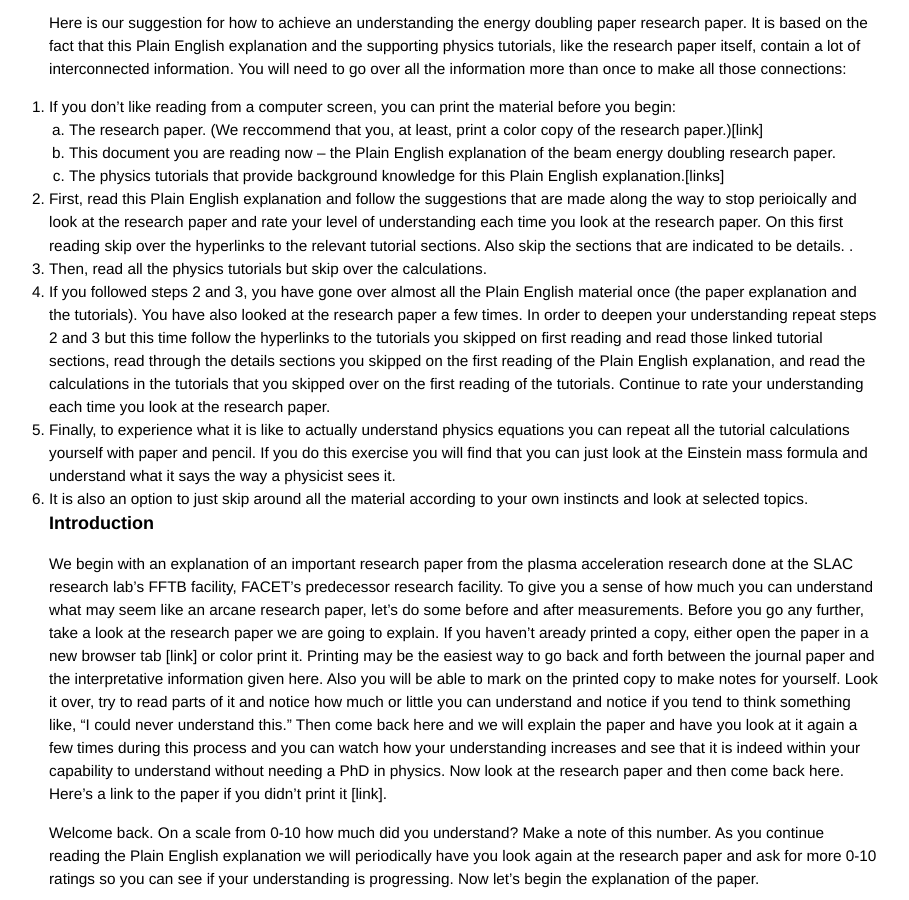
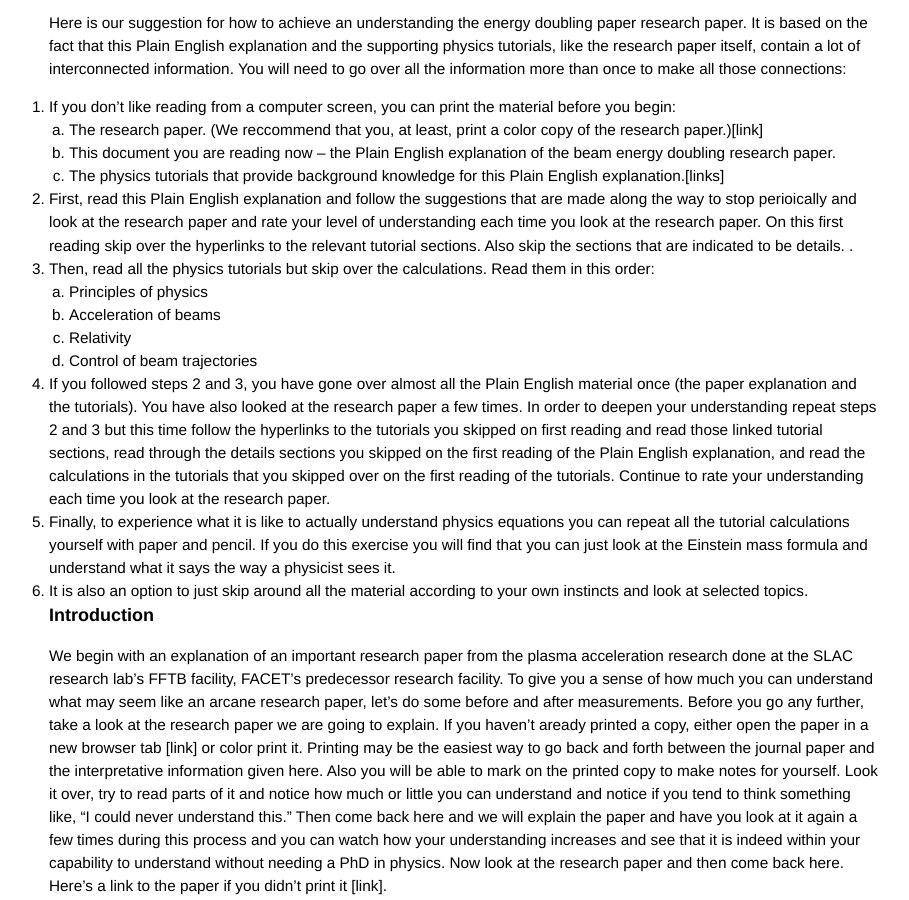
Before and after one commit to grbfacet/facet, a Jekyll site: the page built from energy-doubling-exposition.md, in a window 1280 px wide and 900 px high, scrolled down 310 px. Shown: the whole window, without its empty margins (176-1085 px from the left). Built offline with Jekyll 4.4.1, drawn with Linux system fonts in a browser that asks for light colours.

Commit message:
Update energy-doubling-exposition.md

```diff
--- a/energy-doubling-exposition.md
+++ b/energy-doubling-exposition.md
@@ -13,7 +13,11 @@ Here is our suggestion for how to achieve an understanding the energy doubling p
    1. This document you are reading now – the Plain English explanation of the beam energy doubling research paper.
    1. The physics tutorials that provide background knowledge for this Plain English explanation.[links]
 2. First, read this Plain English explanation and follow the suggestions that are made along the way to stop perioically and look at the research paper and rate your level of understanding each time you look at the research paper. On this first reading skip over the hyperlinks to the relevant tutorial sections. Also skip the sections that are indicated to be details. .
-3. Then, read all the physics tutorials but skip over the calculations.
+3. Then, read all the physics tutorials but skip over the calculations. Read them in this order:
+   1. Principles of physics
+   1. Acceleration of beams
+   1. Relativity
+   1. Control of beam trajectories
 4. If you followed steps 2 and 3, you have gone over almost all the Plain English material once (the paper explanation and the tutorials). You have also looked at the research paper a few times. In order to deepen your understanding repeat steps 2 and 3 but this time follow the hyperlinks to the tutorials you skipped on first reading and read those linked tutorial sections, read through the details sections you skipped on the first reading of the Plain English explanation, and read the calculations in the tutorials that you skipped over on the first reading of the tutorials. Continue to rate your understanding each time you look at the research paper.
 5. Finally, to experience what it is like to actually understand physics equations you can repeat all the tutorial calculations yourself with paper and pencil. If you do this exercise you will find that you can just look at the Einstein mass formula and understand what it says the way a physicist sees it.
 6. It is also an option to just skip around all the material according to your own instincts and look at selected topics.
```
